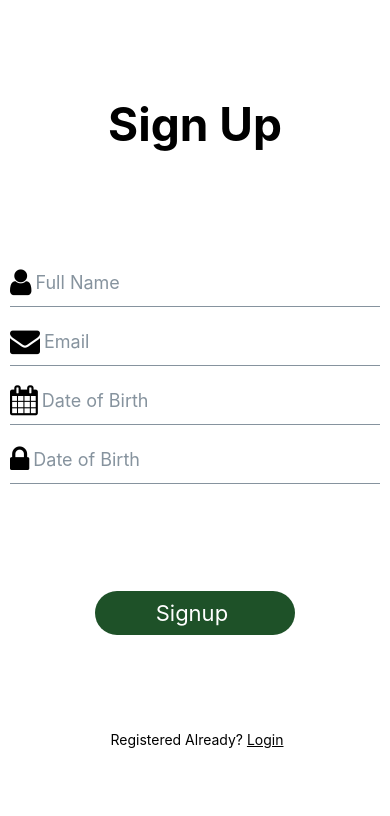
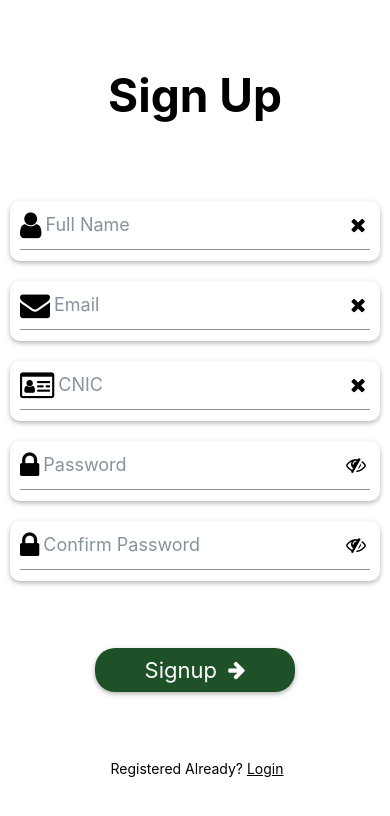
Before and after one commit to abdul-hanan79/CarNex, a React Native app: screen / in a window 390 px wide. Shown: the top 816 px of the page. Built offline with nearby package versions, Linux system fonts and the light colour scheme.

Commit message:
signup screen

```diff
--- a/src/components/Button/MainButton.js
+++ b/src/components/Button/MainButton.js
@@ -3,6 +3,8 @@ import { Button } from '@rneui/themed';
 import { View, Text } from 'react-native';
 import React from 'react';
 import { colors } from '../../colors';
+import Icon from 'react-native-vector-icons/FontAwesome';
+
 const MainButton = (props) => {
   return (
     <Button
@@ -11,14 +13,26 @@ const MainButton = (props) => {
       buttonStyle={{
         backgroundColor: colors.secondary,
         borderColor: 'white',
-        borderRadius: 30,
+        // borderRadius: 15,
       }}
       containerStyle={{
         width: 200,
         marginHorizontal: 50,
         marginVertical: 0,
+        backgroundColor: '#FFFFFF',
+        borderRadius: 20,
+        elevation: 5, // Controls the shadow depth
+        shadowColor: '#000000', // Shadow color
+        shadowOpacity: 0.3, // Shadow opacity
+        shadowRadius: 5, // Shadow radius
+        shadowOffset: {
+          width: 0,
+          height: 2,
+        },
       }}
       titleStyle={{ fontSize: 22 }}
+      icon={<Icon name="arrow-right" size={20} color="white" style={{ marginLeft: 5 }} />}
+      iconRight
     />
   );
 };
--- a/src/components/Components.styles.js
+++ b/src/components/Components.styles.js
@@ -4,7 +4,48 @@
 import { StyleSheet } from 'react-native';
 import { colors } from '../colors';
 const styles = StyleSheet.create({
+    //INPUTFIELDSHADOW
+    inputFieldView: {
+        width: 370,
+        height: 60,
+        backgroundColor: '#FFFFFF',
+        borderRadius: 10,
+        elevation: 5, // Controls the shadow depth
+        shadowColor: '#000000', // Shadow color
+        shadowOpacity: 0.3, // Shadow opacity
+        shadowRadius: 5, // Shadow radius
+        shadowOffset: {
+            width: 0,
+            height: 2,
+        },
 
+
+    },
 });
 
 export default styles;
+// import * as React from "react";
+// import { Input } from "@rneui/base";
+// import Icon from "react-native-vector-icons/MaterialCommunityIcons";
+
+// export default () => {
+//   return (
+//     <Input
+//       containerStyle={{}}
+//       disabledInputStyle={{ background: "#ddd" }}
+//       inputContainerStyle={{}}
+//       errorMessage="Oops! that's not correct."
+//       errorStyle={{}}
+//       errorProps={{}}
+//       inputStyle={{ borderBottom: "null" }}
+//       label="User Form"
+//       labelStyle={{}}
+//       labelProps={{}}
+//       leftIcon={<Icon name="account-outline" size={20} />}
+//       leftIconContainerStyle={{}}
+//       rightIcon={<Icon name="close" size={20} />}
+//       rightIconContainerStyle={{}}
+//       placeholder="Enter Name"
+//     />
+//   );
+// }
--- /dev/null
+++ b/src/components/InputFieldShadow/InputFieldShadow.js
@@ -0,0 +1,16 @@
+/* eslint-disable prettier/prettier */
+import { StyleSheet, Text, View } from 'react-native'
+import React from 'react'
+import styles from '../Components.styles';
+
+const InputFieldShadow = (props) => {
+    return (
+        <View style={styles.inputFieldView}>
+            {props.input}
+        </View>
+    )
+}
+
+export default InputFieldShadow;
+
+// const styles = StyleSheet.create({})
--- a/src/customHooks/useSignup.js
+++ b/src/customHooks/useSignup.js
@@ -4,34 +4,53 @@ import React, { useState } from 'react';
 const useSignup = () => {
     const [email, setEmail] = useState('');
     const [fullName, setFullName] = useState('');
-    const [dob, setDob] = useState('');
+    const [CNIC, setCNIC] = useState('');
     const [phoneNumber, setPhoneNumber] = useState('');
     const [isError, setIsError] = useState(false);
     const [password, setPassword] = useState('')
+    const [confirmPassword, setConfirmPassword] = useState('')
+    const [showPassword, setShowPassword] = useState(false)
+    const [showConfirmPassword, setShowConfirmPassword] = useState(false)
     const handlePhoneNumberChange = (number) => {
         setPhoneNumber(number);
     };
     const goToLogin = () => {
         console.warn('go to login page');
-    }
+    };
     const goToVerification = () => {
         console.warn('go to verfication page');
-    }
+    };
+    const showPasswordHandler = () => {
+        setShowPassword(!showPassword);
+    };
+    const showConfirmPasswordHandler = () => {
+        setShowConfirmPassword(!showConfirmPassword);
+    };
+    const clearInputFieldHandler = (setItem) => {
+        setItem('');
+    };
     return {
         email,
         setEmail,
         fullName,
         setFullName,
-        dob,
-        setDob,
+        CNIC,
+        setCNIC,
         phoneNumber,
         setPhoneNumber,
+        confirmPassword,
+        setConfirmPassword,
         isError,
         setIsError,
         password,
         setPassword,
+        showPassword,
+        showConfirmPassword,
         goToLogin,
         goToVerification,
+        showPasswordHandler,
+        showConfirmPasswordHandler,
+        clearInputFieldHandler,
     };
 };
 
--- a/src/screens/SignupScreen.js
+++ b/src/screens/SignupScreen.js
@@ -9,10 +9,15 @@ import { KeyboardAvoidingView, TouchableWithoutFeedback, Pressable } from 'react
 import { colors } from '../colors';
 import useSignup from '../customHooks/useSignup';
 import useLogin from '../customHooks/useLogin';
+import InputFieldShadow from '../components/InputFieldShadow/InputFieldShadow';
 // import PhoneInput from 'react-native-phone-input';
 
 const SignupScreen = () => {
-    const { email, setEmail, fullName, setFullName, dob, setDob, phoneNumber, setPhoneNumber, isError, setIsError, handlePhoneNumberChange, goToLogin, password, setPassword, goToVerification } = useSignup();
+    const { email, setEmail, fullName, setFullName, CNIC,
+        setCNIC, phoneNumber, confirmPassword,
+        setConfirmPassword, setPhoneNumber, showPassword,
+        showConfirmPassword, isError, setIsError, showPasswordHandler,
+        showConfirmPasswordHandler, handlePhoneNumberChange, clearInputFieldHandler, goToLogin, password, setPassword, goToVerification } = useSignup();
     const { handleScreenPress } = useLogin();
     return (
         <View style={[styles.container, { backgroundColor: 'white' }]}>
@@ -26,57 +31,84 @@ const SignupScreen = () => {
             <Text style={[styles.title, { color: colors.text }]}>Sign Up</Text>
 
             <TouchableWithoutFeedback onPress={handleScreenPress}>
-                <KeyboardAvoidingView style={styles.inputContainer} behavior="padding" >
-                    <Input
+                <KeyboardAvoidingView style={[styles.inputContainer, { gap: 20, justifyContent: 'center', alignItems: 'center' }]} behavior="padding" >
+                    <InputFieldShadow input={<Input
                         value={fullName}
                         onChangeText={setFullName}
                         leftIcon={
                             <Icon name="user" size={30} color="black" />
 
                         }
+                        rightIcon={<Icon name="close" size={20} onPress={() => clearInputFieldHandler(setFullName)} />}
+
                         placeholder="Full Name"
                         errorStyle={{ color: 'red' }}
                         errorMessage={isError ? 'ENTER A VALID ERROR HERE' : null}
                         style={{ width: '100%' }}
-                    />
-                    <Input
+                    />} />
+                    <InputFieldShadow input={<Input
                         value={email}
                         onChangeText={setEmail}
                         leftIcon={
                             <Icon name="envelope" size={30} color="black" />
 
                         }
+
+                        // inputStyle={{ borderBottomWidth: 1,borderBottomColor:'red' }}
+                        rightIcon={<Icon name="close" size={20} onPress={() => clearInputFieldHandler(setEmail)} />}
                         placeholder="Email"
                         errorStyle={{ color: 'red' }}
                         errorMessage={isError ? 'ENTER A VALID ERROR HERE' : null}
                         style={{ width: '100%' }}
-                    />
-                    <Input
-                        value={dob}
-                        onChangeText={setDob}
+                    />} />
+                    <InputFieldShadow input={<Input
+                        value={CNIC}
+                        onChangeText={setCNIC}
                         leftIcon={
-                            <Icon name="calendar" size={30} color="black" />
+                            <Icon name="id-card-o" size={30} color="black" />
 
                         }
-                        placeholder="Date of Birth"
+                        rightIcon={<Icon name="close" size={20} onPress={() => clearInputFieldHandler(setCNIC)} />}
+
+                        placeholder="CNIC"
                         errorStyle={{ color: 'red' }}
                         errorMessage={isError ? 'ENTER A VALID ERROR HERE' : null}
                         style={{ width: '100%' }}
-                        editable={false} // Disable direct text input
-                    />
-                    <Input
+                    // editable={false} // Disable direct text input
+                    />} />
+                    <InputFieldShadow input={<Input
                         value={password}
                         onChangeText={setPassword}
                         leftIcon={
                             <Icon name="lock" size={30} color="black" />
                         }
-                        placeholder="Date of Birth"
+                        rightIcon={<Icon name={showPassword ? "eye" : "eye-slash"} size={20} onPress={showPasswordHandler} />}
+                        placeholder="Password"
                         errorStyle={{ color: 'red' }}
                         errorMessage={isError ? 'ENTER A VALID ERROR HERE' : null}
                         style={{ width: '100%' }}
-                        editable={false} // Di
+                        // editable={false}
+                        secureTextEntry={showPassword ? false : true}
 
-                    />
+                    />} />
+                    <InputFieldShadow input={<Input
+                        value={confirmPassword}
+                        onChangeText={setConfirmPassword}
+                        leftIcon={
+                            <Icon name="lock" size={30} color="black" />
+                        }
+                        rightIcon={<Icon name={showConfirmPassword ? 'eye' : 'eye-slash'} size={20} onPress={showConfirmPasswordHandler} />}
+
+
+                        placeholder="Confirm Password"
+                        errorStyle={{ color: 'red' }}
+                        errorMessage={isError ? 'ENTER A VALID ERROR HERE' : null}
+                        style={{ width: '100%' }}
+                        // editable={false} // Di
+                        secureTextEntry={showConfirmPassword ? false : true}
+
+                    />} />
+
                     {/* <PhoneInput
                         ref={(ref) => {
                             this.phone = ref;
@@ -99,7 +131,7 @@ const SignupScreen = () => {
             </View>
             {/* <FontAwesomeIcon name="rowing" size={30} color="blue" /> */}
 
-        </View>
+        </View >
     )
 }
 
```
